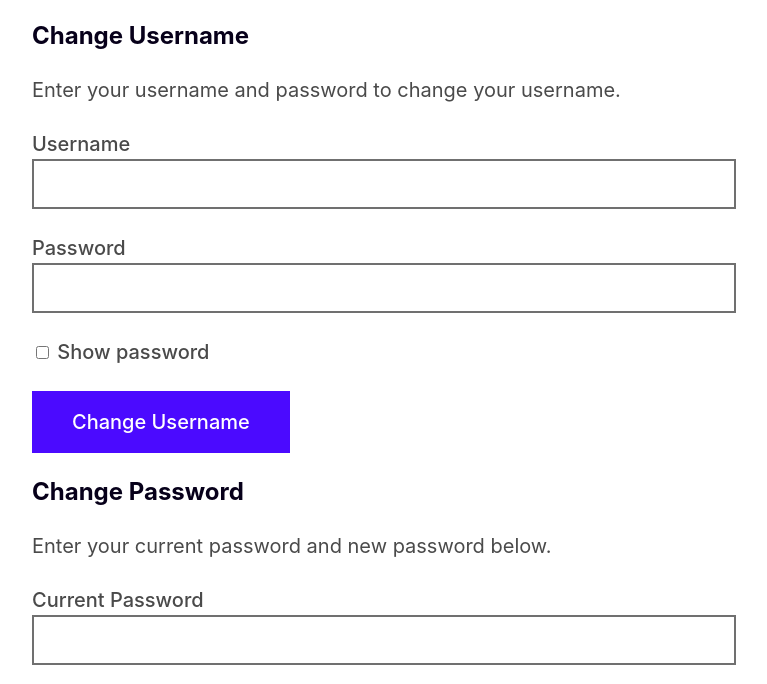
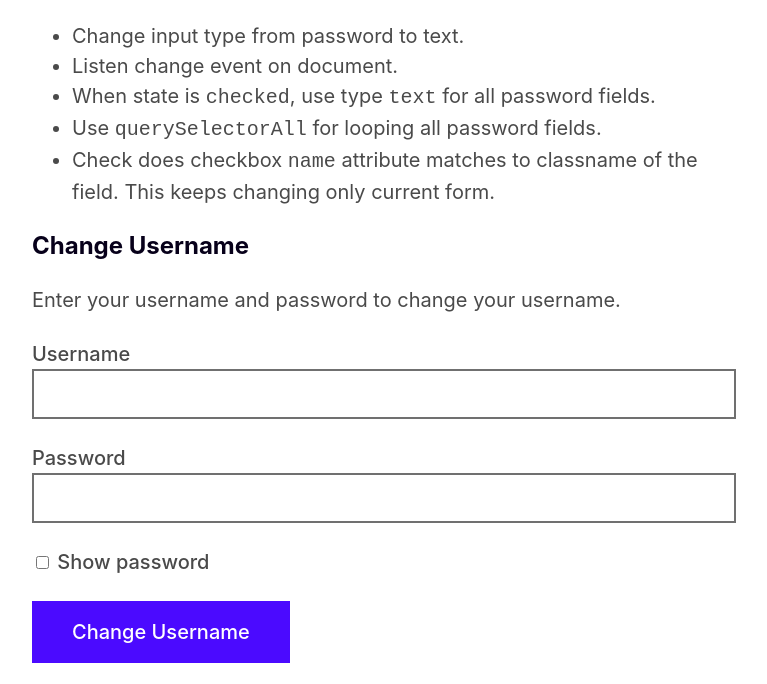
Before and after one commit to samikeijonen/vanilla-js-academy-2019, a plain HTML site: page project-3/index.html in a window 1280 px wide. Shown: the part 91-775 px from the top of the page, without its empty margins (256-1023 px from the left). Drawn offline with Linux system fonts and the light colour scheme.

Commit message:
Add info text.

```diff
--- a/project-3/index.html
+++ b/project-3/index.html
@@ -11,6 +11,14 @@
 	<main class="main mx-auto max-w-md px-2 py-6">
 		<article class="entry spacing-top">
 			<h1>Password Visibility on Multiple Forms</h1>
+
+			<ul>
+				<li>Change input type from password to text.</li>
+				<li>Listen change event on document.</li>
+				<li>When state is <code>checked</code>, use type <code>text</code> for all password fields.</li>
+				<li>Use <code>querySelectorAll</code> for looping all password fields.</li>
+				<li>Check does checkbox <code>name</code> attribute matches to classname of the field. This keeps changing only current form.</li>
+			</ul>
 
 			<h2>Change Username</h2>
 
```
